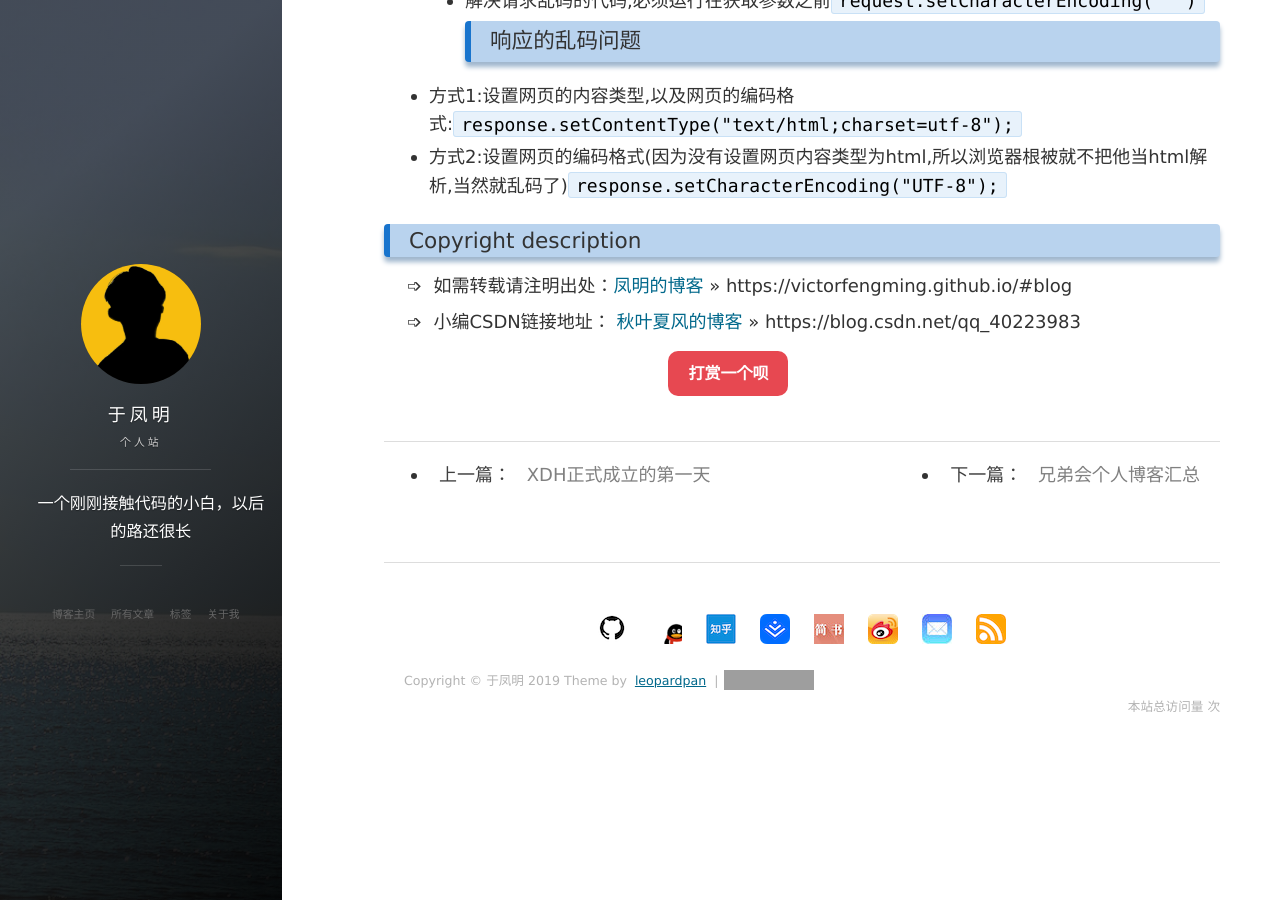
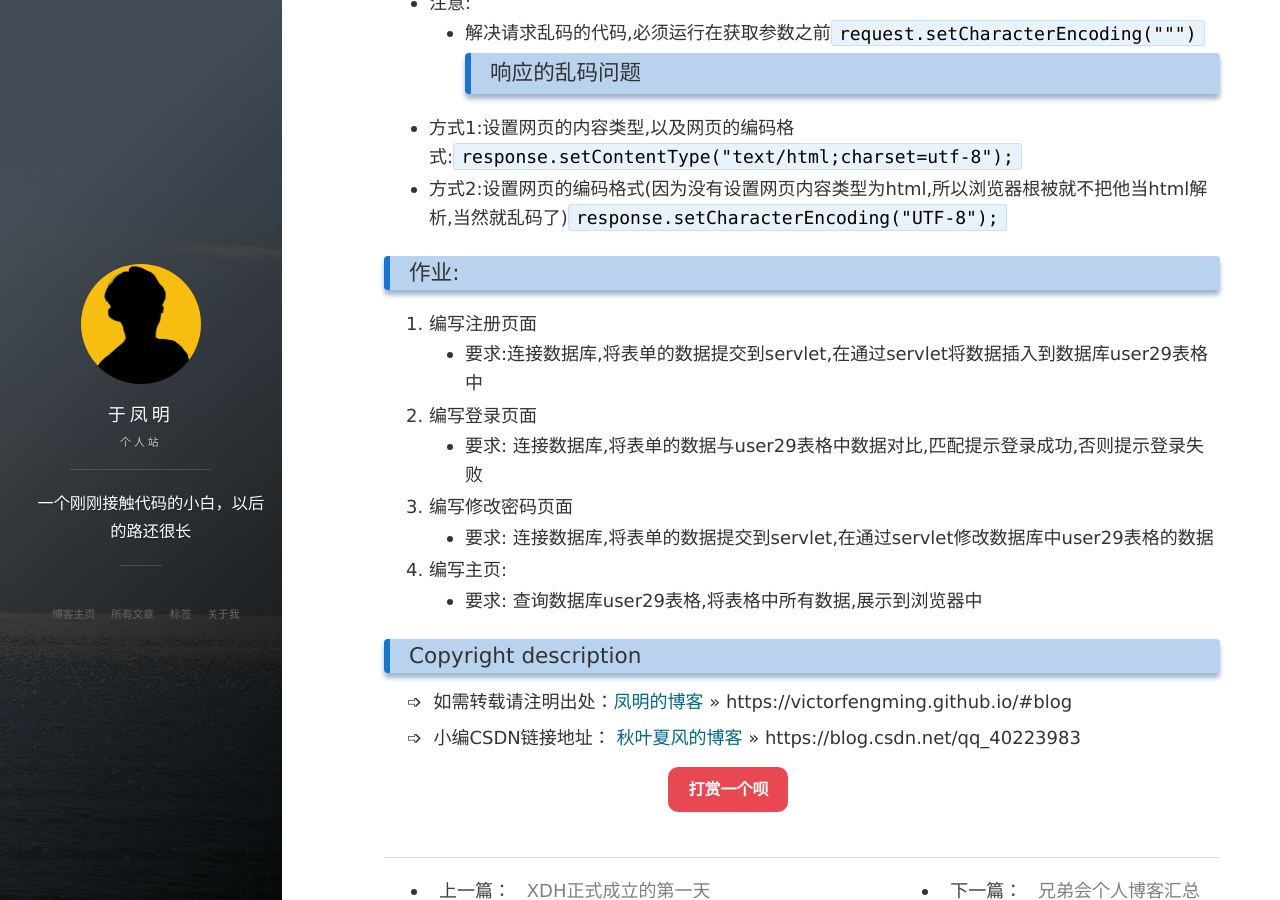
Before and after one commit to victorfengming/victorfengming.github.io.leopardpan, a Jekyll site: the page built from _posts/java/JavaWeb/2019-11-13-note7-encoding.markdown, in a window 1280 px wide and 900 px high, scrolled down 725 px. Built offline with Jekyll 4.4.1, drawn with Linux system fonts in a browser that asks for light colours; nearby versions of some CDN libraries; comment, search, counter and statistics services are not loaded; grey boxes are pictures that could not be loaded.

Commit message:
作业:一个综合案例

```diff
--- a/_posts/java/JavaWeb/2019-11-13-note7-encoding.markdown
+++ b/_posts/java/JavaWeb/2019-11-13-note7-encoding.markdown
@@ -32,3 +32,14 @@ tags: Java basis note
 ### 响应的乱码问题
 - 方式1:设置网页的内容类型,以及网页的编码格式:`response.setContentType("text/html;charset=utf-8");`
 - 方式2:设置网页的编码格式(因为没有设置网页内容类型为html,所以浏览器根被就不把他当html解析,当然就乱码了)`response.setCharacterEncoding("UTF-8");`
+
+
+### 作业:
+1. 编写注册页面
+    - 要求:连接数据库,将表单的数据提交到servlet,在通过servlet将数据插入到数据库user29表格中
+2. 编写登录页面
+    - 要求: 连接数据库,将表单的数据与user29表格中数据对比,匹配提示登录成功,否则提示登录失败
+3. 编写修改密码页面
+    - 要求: 连接数据库,将表单的数据提交到servlet,在通过servlet修改数据库中user29表格的数据
+4. 编写主页:
+    - 要求: 查询数据库user29表格,将表格中所有数据,展示到浏览器中
```
